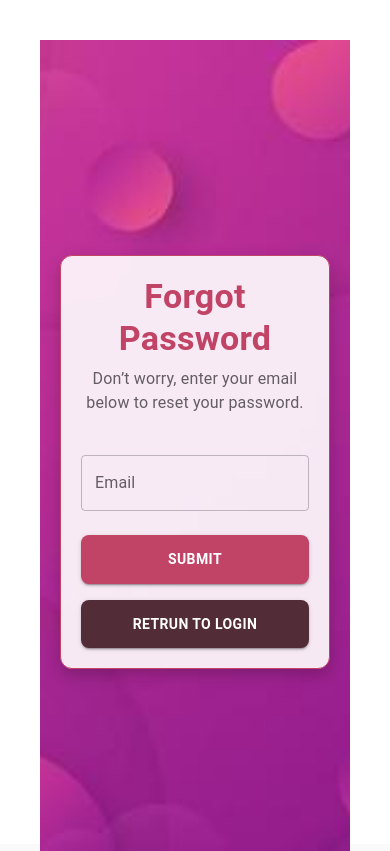
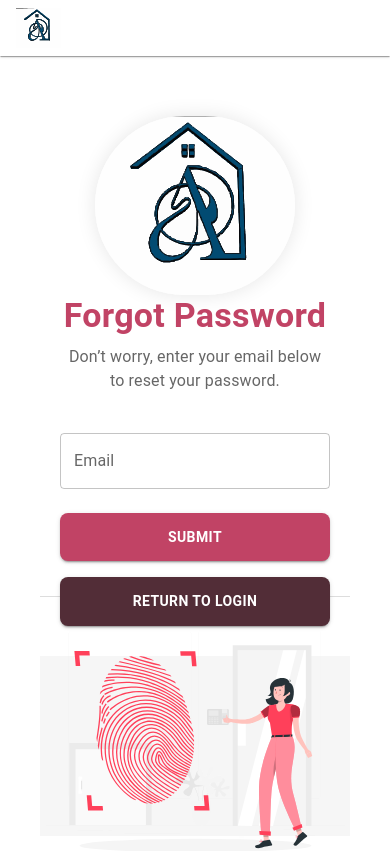
Before and after one commit to nameeshPatiyal100/Aajao-Admin-WebSIite, a React (Vite) app: page /auth/forget in a window 390 px wide. Shown: the top 851 px of the page. Built offline with nearby package versions, Linux system fonts and the light colour scheme; no server answers; some icons are missing.

Commit message:
login fixed

```diff
--- a/src/App.tsx
+++ b/src/App.tsx
@@ -30,8 +30,8 @@ import {
 } from "./pages";
 
 // NEED TO SET ORDER
-import { UserDashboard } from "./pages/user/dashboard";
-import { HostDashboard } from "./pages/host/dashboard";
+// import { UserDashboard } from "./pages/user/dashboard";
+// import { HostDashboard } from "./pages/host/dashboard";
 import CommonLayout from "./components/layout/CommonLayout";
 import { Home } from "./pages";
 import GuestRoute from "./components/authGaurd";
@@ -39,7 +39,7 @@ import { LoginForm } from "./auth/Forms/LoginForm";
 import { ForgotPassword } from "./auth/ForgotPassword";
 import { VerifyOtp } from "./auth/VerifyOtp";
 import { ResetPassword } from "./auth/ResetPassword";
-import ProtectedRoute from "./components/protectedRoute";
+// import ProtectedRoute from "./components/protectedRoute";
 
 function App() {
   return (
@@ -56,20 +56,22 @@ function App() {
 
         {/* Auth Routes */}
         <Route path="/auth" element={<GuestRoute />}>
-          <Route path="login" element={<LoginForm />} />
-          <Route path="forget" element={<ForgotPassword />} />
-          <Route path="verifyOtp" element={<VerifyOtp />} />
-          <Route path="reset-password" element={<ResetPassword />} />
+          <Route element={<CommonLayout />}>
+            <Route path="login" element={<LoginForm />} />
+            <Route path="forget" element={<ForgotPassword />} />
+            <Route path="verifyOtp" element={<VerifyOtp />} />
+            <Route path="reset-password" element={<ResetPassword />} />
+          </Route>
         </Route>
 
-        <Route path="/host/*" element={<ProtectedRoute />}>
+        {/* <Route path="/host/*" element={<ProtectedRoute />}>
           <Route path="dashboard" element={<HostDashboard />} />
-          {/* other host routes */}
-        </Route>
 
-        <Route path="/user/*" element={<ProtectedRoute />}>
+        </Route> */}
+
+        {/* <Route path="/user/*" element={<ProtectedRoute />}>
           <Route path="dashboard" element={<UserDashboard />} />
-        </Route>
+        </Route> */}
 
         <Route path="/admin/login" element={<AdminLogin />} />
         <Route
--- a/src/auth/Forms/ForgotForm.tsx
+++ b/src/auth/Forms/ForgotForm.tsx
@@ -1,8 +1,9 @@
 import { useState, useEffect } from "react";
 import { Box, Typography, TextField, Button } from "@mui/material";
 import "../../styles/ForgetPasswordForm.css";
-import { useNavigate } from 'react-router-dom';
-import bgImage from "../../assets/UI/forgotpasswordback.jpg"; // <-- add your background image here
+import { useNavigate } from "react-router-dom";
+import bgImage from "../../assets/UI/forgetpass1.svg";
+import logo from "../../assets/UI/logo.svg";
 
 export const ForgetPasswordForm = () => {
   const [step, setStep] = useState<"email" | "otp">("email");
@@ -11,9 +12,7 @@ export const ForgetPasswordForm = () => {
   const [error, setError] = useState("");
   const [timer, setTimer] = useState(30);
 
-
   const navigate = useNavigate();
-
 
   // Timer effect
   useEffect(() => {
@@ -29,9 +28,10 @@ export const ForgetPasswordForm = () => {
     const regex = /^[^\s@]+@[^\s@]+\.[^\s@]+$/;
     return regex.test(email);
   };
+
   const returnToLogin = () => {
     navigate("/auth/login");
-  }
+  };
 
   const handleSubmit = () => {
     if (step === "email") {
@@ -51,17 +51,26 @@ export const ForgetPasswordForm = () => {
         setError("OTP is required");
         return;
       }
+      if (otp.length !== 4) {
+        setError("OTP must be 4 digits");
+        return;
+      }
       setError("");
       alert(`OTP Submitted: ${otp}`); // replace with your API call
     }
   };
 
+  const handleResendOtp = () => {
+    setOtp("");
+    setTimer(30);
+    alert("OTP resent to your email"); // replace with API call
+  };
+
   return (
-    <Box
-      className="forget-container"
-      sx={{ backgroundImage: `url(${bgImage})` }}
-    >
+    <Box className="forget-container">
+      {/* Left: Form */}
       <Box className="forget-box">
+        <img src={logo} alt="" className="topLogofrgtpas"/>
         <Typography variant="h4" fontWeight={700} mb={1} color="#C14365">
           Forgot Password
         </Typography>
@@ -98,9 +107,10 @@ export const ForgetPasswordForm = () => {
             fullWidth
             margin="normal"
             value={otp}
-            onChange={(e) => setOtp(e.target.value)}
+            onChange={(e) => setOtp(e.target.value.replace(/\D/g, ""))} // only digits
             error={!!error && step === "otp"}
             helperText={step === "otp" ? error : ""}
+            inputProps={{ maxLength: 4 }}
             sx={{
               "& .MuiOutlinedInput-root.Mui-focused fieldset": {
                 borderColor: "#C14365",
@@ -112,11 +122,20 @@ export const ForgetPasswordForm = () => {
           />
         )}
 
-        {/* Timer */}
+        {/* Timer / Resend OTP */}
         {step === "otp" && (
           <Typography variant="body2" color="text.secondary" mb={2}>
-            Resend OTP in {timer}s
+            {timer > 0 ? `Resend OTP in ${timer}s` : ""}
           </Typography>
+        )}
+        {step === "otp" && timer === 0 && (
+          <Button
+            variant="text"
+            onClick={handleResendOtp}
+            sx={{ color: "#C14365", fontWeight: 600 }}
+          >
+            Resend OTP
+          </Button>
         )}
 
         {/* Button */}
@@ -133,9 +152,11 @@ export const ForgetPasswordForm = () => {
             "&:hover": { backgroundColor: "#a93250" },
           }}
           onClick={handleSubmit}
+          disabled={step === "otp" && otp.length !== 4} // ✅ disabled until 4-digit OTP
         >
           {step === "email" ? "Submit" : "Submit OTP"}
         </Button>
+
         <Button
           fullWidth
           variant="contained"
@@ -150,8 +171,13 @@ export const ForgetPasswordForm = () => {
           }}
           onClick={returnToLogin}
         >
-          Retrun to Login
+          Return to Login
         </Button>
+      </Box>
+
+      {/* Right: Image */}
+      <Box className="rightImgFrgtPass">
+        <img src={bgImage} alt="Forgot password" />
       </Box>
     </Box>
   );
--- a/src/auth/Forms/LoginForm.tsx
+++ b/src/auth/Forms/LoginForm.tsx
@@ -10,7 +10,7 @@ import {
 import { Link } from "react-router-dom";
 import GoogleIcon from "@mui/icons-material/Google";
 import { useNavigate } from "react-router-dom";
-import loginPage from "../../assets/UI/loginpage.jpg";
+import loginPage from "../../assets/UI/loginpagesvg.svg";
 import "../../styles/LoginForm.css";
 
 export const LoginForm = () => {
--- a/src/components/authGaurd.tsx
+++ b/src/components/authGaurd.tsx
@@ -1,10 +1,11 @@
-import { Navigate, Outlet } from "react-router-dom";
-import useAuthentication from "../hooks/useAuthetication";
+// import { Navigate, Outlet } from "react-router-dom";
+import {   Outlet } from "react-router-dom";
+// import useAuthentication from "../hooks/useAuthetication";
 // import { CircularProgress } from "@mui/material";
 // import Header from "./layout/Header";
 
 const GuestRoute = () => {
-  const { isAuthenticated, role } = useAuthentication();
+  // const { isAuthenticated, role } = useAuthentication();
   // const { isAuthenticated, isLoading, role } = useAuthentication();
 
   // if (isLoading) {
@@ -13,13 +14,13 @@ const GuestRoute = () => {
   // <Header/>
 
   // // If logged in, redirect to appropriate dashboard
-  if (isAuthenticated) {
-    return role === "host" ? (
-      <Navigate to="/host/dashboard" />
-    ) : (
-      <Navigate to="/user/dashboard" />
-    ); // or "/host/dashboard" if you detect role
-  }
+  // if (isAuthenticated) {
+  //   return role === "host" ? (
+  //     <Navigate to="/host/dashboard" />
+  //   ) : (
+  //     <Navigate to="/user/dashboard" />
+  //   ); // or "/host/dashboard" if you detect role
+  // }
 
   return <Outlet />;
 };
--- a/src/main.tsx
+++ b/src/main.tsx
@@ -8,7 +8,7 @@ import "slick-carousel/slick/slick.css";
 import "slick-carousel/slick/slick-theme.css";
 
 import App from "./App.tsx";
-//import { AuthProvider } from "./context/AuthContext.tsx";
+// import { AuthProvider } from "./context/AuthContext.tsx";
 // import AppWrapper from "./appWrapper.tsx";
 
 createRoot(document.getElementById("root")!).render(
--- a/src/styles/ForgetPasswordForm.css
+++ b/src/styles/ForgetPasswordForm.css
@@ -1,35 +1,88 @@
+/* Main container with split layout */
 .forget-container {
+  display: flex;
+  flex-direction: row;
+  height: 100vh;
+  width: 100%;
+}
+.topLogofrgtpas {
+  width: 200px;
+  border-radius: 200px;
+  box-shadow: 0 0 20px rgba(0, 0, 0, 0.1);
+}
+
+/* Left side = form */
+.forget-box {
+  flex: 1;
+  display: flex;
+  flex-direction: column;
+  justify-content: space-evenly;
+  align-items: center;
+  padding: 40px;
+  background: #ffffff;
+  box-shadow: 0 0 20px rgba(0, 0, 0, 0.1);
+}
+
+.forget-box h4,
+.forget-box p {
+  text-align: center;
+}
+
+/* Right side = image */
+.rightImgFrgtPass {
+  flex: 1;
   display: flex;
   align-items: center;
   justify-content: center;
-    height: 100vh;
-    background-size: cover;
-    background-position: center;
-    background-repeat: no-repeat;
-    padding: 20px;
+  background: #f6f6f6;
+}
+
+.rightImgFrgtPass img {
+  width: 100%;
+  height: 100%;
+  object-fit: cover;
+  border-left: 1px solid #ddd;
+  border-radius: 0;
+}
+
+/* Responsive: tablets */
+@media (max-width: 992px) {
+  .forget-container {
+    flex-direction: column;
   }
 
   .forget-box {
-    max-width: 420px;
+    flex: none;
     width: 100%;
-    background: rgba(255, 255, 255, 0.9); /* little transparency */
-    padding: 32px;
-    border: 1px solid #c14365;
-    border-radius: 12px;
-    box-shadow: 0 6px 16px rgba(0, 0, 0, 0.2);
-    text-align: center;
-    backdrop-filter: blur(6px); /* optional glass effect */
+    height: auto;
+    padding: 30px;
+    box-shadow: none;
   }
 
-  /* Responsive */
-  @media (max-width: 768px) {
-    .forget-box {
-      padding: 24px;
+  .rightImgFrgtPass {
+    flex: none;
+    width: 100%;
+    margin-top: 10px;
+    height: 350px;
+  }
+
+  .rightImgFrgtPass img {
+    height: 300px;
+
+    border-left: none;
+    border-top: 1px solid #ddd;
+    border-radius: 0;
+    object-fit: contain;
   }
 }
 
+/* Responsive: small mobiles */
 @media (max-width: 480px) {
   .forget-box {
     padding: 20px;
   }
+
+  .rightImgFrgtPass {
+    height: 180px;
   }
+}
```
Also changed, not shown: src/components/protectedRoute.tsx (+47 -47 lines), src/assets/UI/forgetpass1.svg (added), src/assets/UI/loginpagesvg.svg (added). Lines whose indentation alone changed are shown as unchanged.
